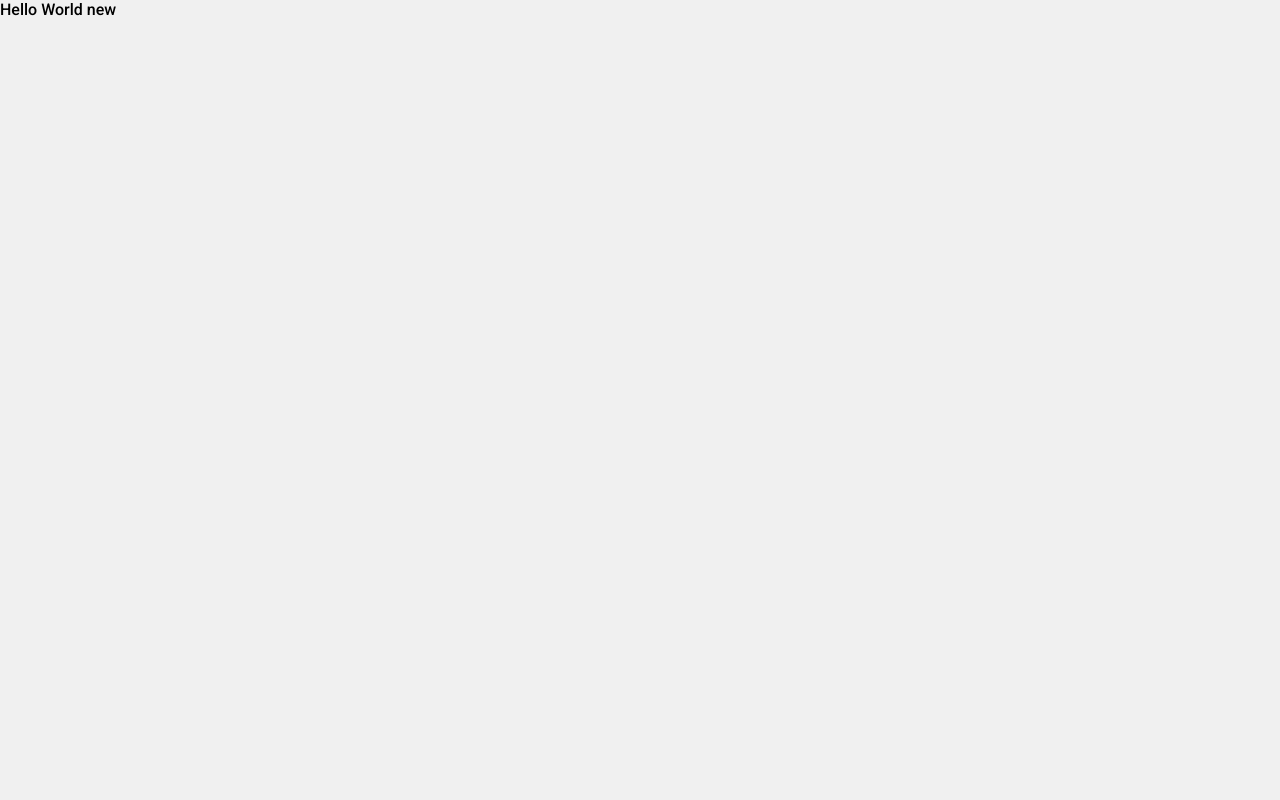
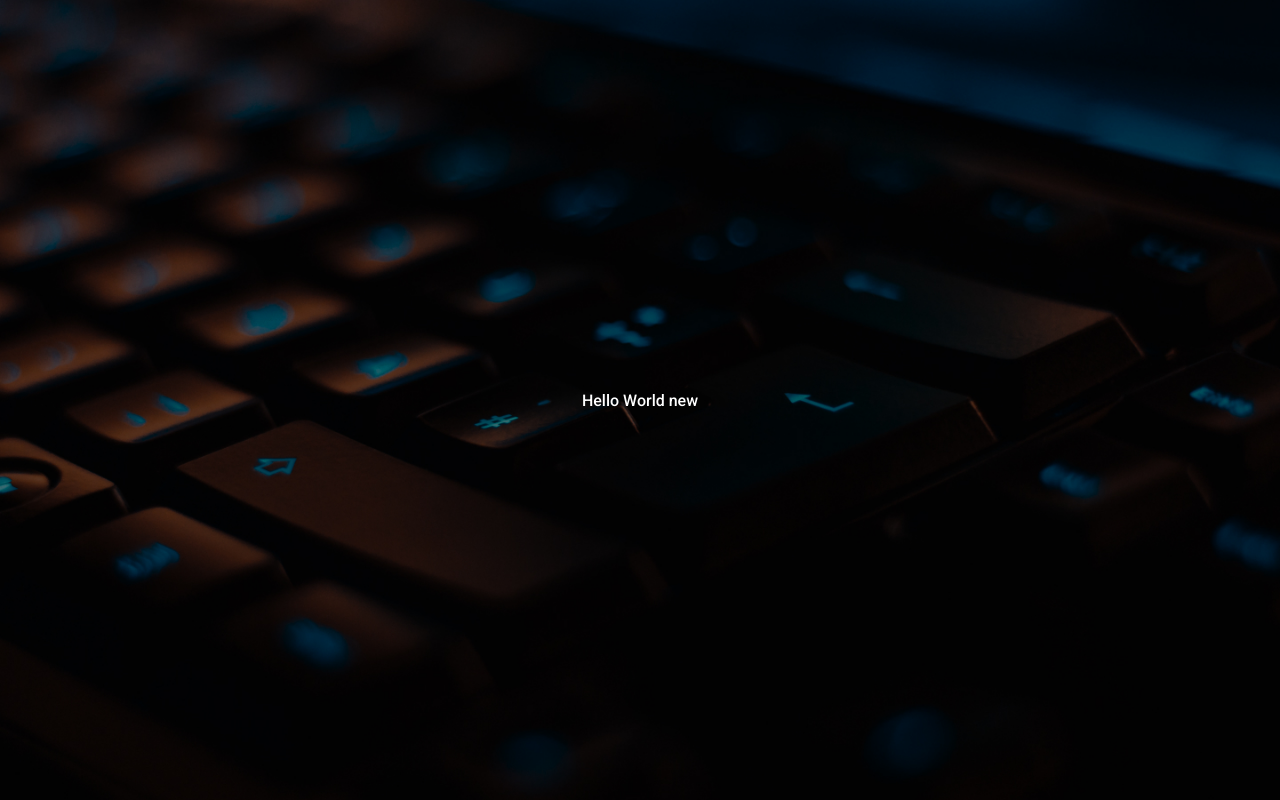
Before and after one commit to marcondesaraujojr/postits-frontend, a Next.js app: page / in a window 1280 px wide. Built offline with nearby package versions, Linux system fonts and the light colour scheme.

Commit message:
alteracao fonte

```diff
--- a/pages/_app.js
+++ b/pages/_app.js
@@ -8,6 +8,7 @@
     margin: 0 auto;
     font-family: 'Roboto', sans-serif;
     background-color: ${({ theme }) => theme.colors.light};
+    color: ${({ theme }) => theme.colors.white};
   }
 `
 
--- a/pages/index.js
+++ b/pages/index.js
@@ -1,8 +1,21 @@
-function HomePage() {
+import styled from 'styled-components'
+
+import BackgroundImage from '../src/components/backgroundimage'
+
+const StyledHomePage = styled.div`
+  height: 100%;
+  display: flex;
+  justify-content: center;
+  align-items: center;
+`
+
+function HomePage () {
   return (
-    <div>
-      Hello World new
-    </div>
+    <BackgroundImage>
+      <StyledHomePage>
+        Hello World new
+      </StyledHomePage>
+    </BackgroundImage>
   )
 }
 
--- a/src/Theme.js
+++ b/src/Theme.js
@@ -4,6 +4,7 @@
     colors: {
         primary: '#7D2ECC',
         light: '#F0F0F0',
+        white: '#FFFFFF',
     }
 }
 
--- /dev/null
+++ b/src/components/backgroundimage.js
@@ -0,0 +1,19 @@
+import styled from 'styled-components'
+
+const StyledBackground = styled.div`
+  height: 100vh;
+  background-image: url('/background.jpg');
+  background-position: center;
+  background-repeat: no-repeat;
+  background-size: cover;
+`
+
+function BackgroundImage ({ children }) {
+  return (
+    <StyledBackground>
+      { children }
+    </StyledBackground>
+  )
+}
+
+export default BackgroundImage
```
Also changed, not shown: public/background.jpg (added).
